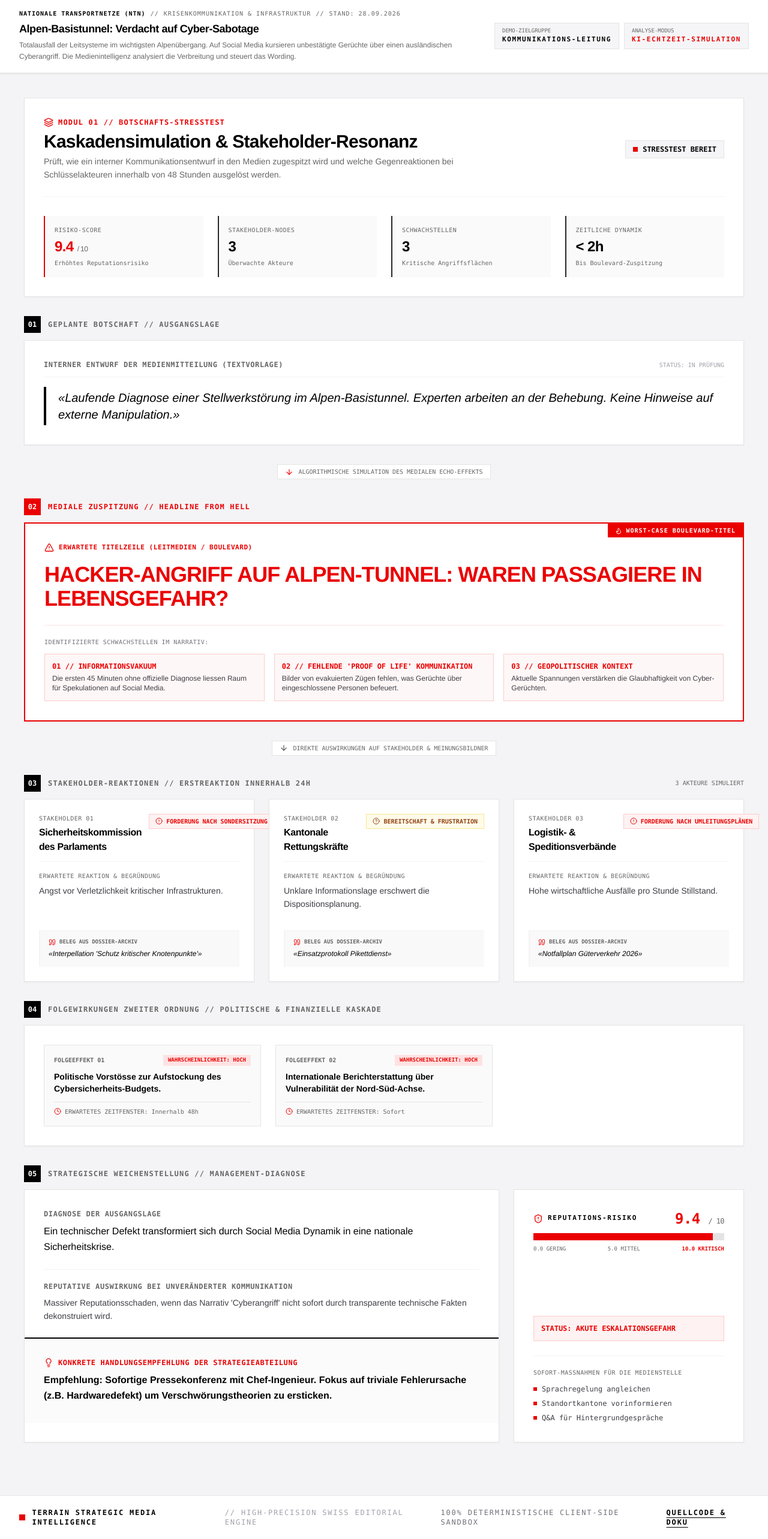
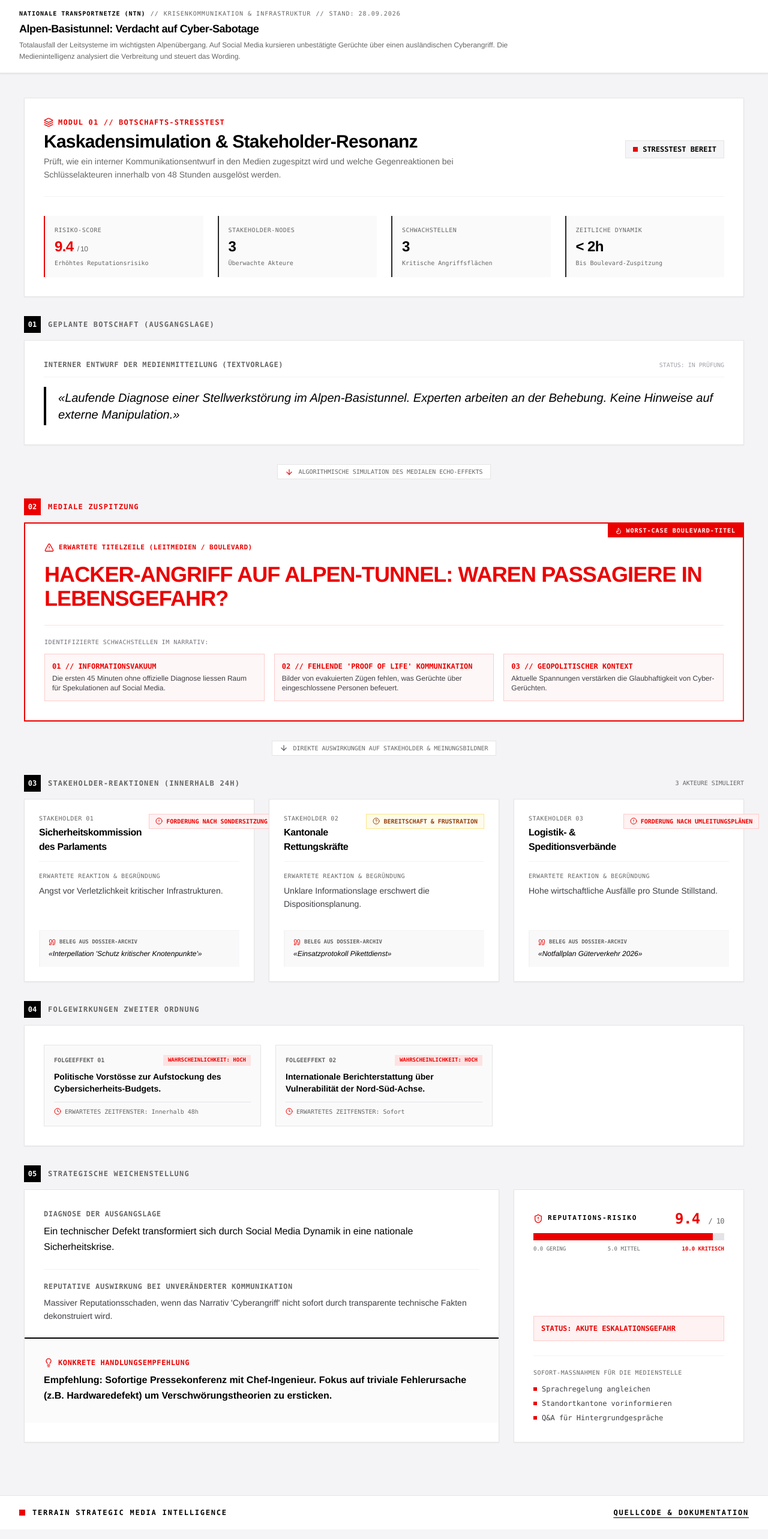
Before and after one commit to Flx-xlF/strategic-analysis-app-case-study, a React (Vite) app: page / in a window 1280 px wide. Shown: the part 149-2715 px from the top of the page at 60% size. Built offline with nearby package versions, Linux system fonts and the light colour scheme.

Commit message:
refactor: remove buzzwords, clean step titles and simplify recommendation headers

```diff
--- a/src/App.tsx
+++ b/src/App.tsx
@@ -84,17 +84,17 @@ export const App: React.FC = () => {
           <div className="flex items-center gap-3">
             <div className="w-2.5 h-2.5 bg-sbb-red" />
             <span className="font-bold text-sbb-black">TERRAIN STRATEGIC MEDIA INTELLIGENCE</span>
-            <span className="text-zinc-400">// HIGH-PRECISION SWISS EDITORIAL ENGINE</span>
+
           </div>
           <div className="flex items-center gap-6">
-            <span className="text-zinc-500">100% DETERMINISTISCHE CLIENT-SIDE SANDBOX</span>
+
             <a
               href="https://github.com/Flx-xlF/strategic-analysis-app-case-study"
               target="_blank"
               rel="noreferrer"
               className="text-sbb-black font-bold hover:text-sbb-red transition-colors underline underline-offset-4"
             >
-              QUELLCODE & DOKU
+              QUELLCODE & DOKUMENTATION
             </a>
           </div>
         </div>
--- a/src/components/cascade/NarrativeCascadeView.tsx
+++ b/src/components/cascade/NarrativeCascadeView.tsx
@@ -104,7 +104,7 @@ export const NarrativeCascadeView: React.FC<Props> = ({
             01
           </span>
           <span className="font-mono text-xs font-bold uppercase tracking-widest text-sbb-stone">
-            GEPLANTE BOTSCHAFT // AUSGANGSLAGE
+            GEPLANTE BOTSCHAFT (AUSGANGSLAGE)
           </span>
         </div>
 
@@ -129,14 +129,14 @@ export const NarrativeCascadeView: React.FC<Props> = ({
         </div>
       </div>
 
-      {/* ═══ STEP 02: MEDIALE ZUSPITZUNG (HEADLINE FROM HELL) ═══ */}
+      {/* ═══ STEP 02: MEDIALE ZUSPITZUNG ═══ */}
       <div className="space-y-3">
         <div className="flex items-center gap-3">
           <span className="w-7 h-7 bg-sbb-red text-white font-mono text-xs font-bold flex items-center justify-center">
             02
           </span>
           <span className="font-mono text-xs font-bold uppercase tracking-widest text-sbb-red">
-            MEDIALE ZUSPITZUNG // HEADLINE FROM HELL
+            MEDIALE ZUSPITZUNG
           </span>
         </div>
 
@@ -192,7 +192,7 @@ export const NarrativeCascadeView: React.FC<Props> = ({
               03
             </span>
             <span className="font-mono text-xs font-bold uppercase tracking-widest text-sbb-stone">
-              STAKEHOLDER-REAKTIONEN // ERSTREAKTION INNERHALB 24H
+              STAKEHOLDER-REAKTIONEN (INNERHALB 24H)
             </span>
           </div>
           <span className="text-[10px] font-mono text-sbb-stone hidden sm:inline-block">
@@ -215,7 +215,7 @@ export const NarrativeCascadeView: React.FC<Props> = ({
               04
             </span>
             <span className="font-mono text-xs font-bold uppercase tracking-widest text-sbb-stone">
-              FOLGEWIRKUNGEN ZWEITER ORDNUNG // POLITISCHE & FINANZIELLE KASKADE
+              FOLGEWIRKUNGEN ZWEITER ORDNUNG
             </span>
           </div>
 
@@ -259,7 +259,7 @@ export const NarrativeCascadeView: React.FC<Props> = ({
             05
           </span>
           <span className="font-mono text-xs font-bold uppercase tracking-widest text-sbb-stone">
-            STRATEGISCHE WEICHENSTELLUNG // MANAGEMENT-DIAGNOSE
+            STRATEGISCHE WEICHENSTELLUNG
           </span>
         </div>
 
@@ -287,7 +287,7 @@ export const NarrativeCascadeView: React.FC<Props> = ({
             <div className="border-t-2 border-sbb-black pt-5 bg-sbb-cloud/40 -mx-6 -mb-6 sm:-mx-8 sm:-mb-8 p-6 sm:p-8">
               <div className="flex items-center gap-2 text-xs font-mono font-bold text-sbb-red uppercase tracking-wider mb-2">
                 <Lightbulb className="w-4 h-4" />
-                <span>KONKRETE HANDLUNGSEMPFEHLUNG DER STRATEGIEABTEILUNG</span>
+                <span>KONKRETE HANDLUNGSEMPFEHLUNG</span>
               </div>
               <p className="text-base font-bold text-sbb-black leading-relaxed">
                 {data.management_summary?.verdict}
--- a/src/components/common/CommandHeader.tsx
+++ b/src/components/common/CommandHeader.tsx
@@ -42,9 +42,7 @@ export const CommandHeader: React.FC<Props> = ({
           <span className="type-ui font-black text-white tracking-[0.2em] text-[11px]">
             TERRAIN ANALYTICS
           </span>
-          <span className="hidden md:inline-block text-zinc-500 font-mono text-[10px]">
-            // EXECUTIVE MEDIA INTELLIGENCE // SANDBOX DEMO
-          </span>
+
         </div>
 
         <div className="flex items-center gap-5 text-[10px] font-mono">
@@ -187,17 +185,6 @@ export const CommandHeader: React.FC<Props> = ({
               {selectedScenario.summary}
             </p>
           </div>
-
-          <div className="shrink-0 flex items-center gap-2 border-t lg:border-t-0 pt-2 lg:pt-0 border-sbb-aluminum">
-            <div className="px-3 py-1.5 bg-sbb-cloud border border-sbb-aluminum text-left">
-              <div className="type-caption text-sbb-stone text-[9px]">DEMO-ZIELGRUPPE</div>
-              <div className="type-mono font-bold text-[11px] text-sbb-black">KOMMUNIKATIONS-LEITUNG</div>
-            </div>
-            <div className="px-3 py-1.5 bg-sbb-cloud border border-sbb-aluminum text-left">
-              <div className="type-caption text-sbb-stone text-[9px]">ANALYSE-MODUS</div>
-              <div className="type-mono font-bold text-[11px] text-sbb-red">KI-ECHTZEIT-SIMULATION</div>
-            </div>
-          </div>
         </div>
       </div>
     </header>
--- a/src/components/inquiry/MediaInquiryView.tsx
+++ b/src/components/inquiry/MediaInquiryView.tsx
@@ -119,7 +119,7 @@ export const MediaInquiryView: React.FC<Props> = ({
             01
           </span>
           <span className="font-mono text-xs font-bold uppercase tracking-widest text-sbb-stone">
-            GEGENÜBERSTELLUNG // ANFRAGE VS. UNTERNEHMENS-DOKTRIN
+            GEGENÜBERSTELLUNG: ANFRAGE VS. DOKTRIN
           </span>
         </div>
 
@@ -202,7 +202,7 @@ export const MediaInquiryView: React.FC<Props> = ({
               02
             </span>
             <span className="font-mono text-xs font-bold uppercase tracking-widest text-sbb-red">
-              WIDERSPRUCHS-BEFUNDE // STRATEGISCHE DISKREPANZ-MATRIX
+              IDENTIFIZIERTE WIDERSPRÜCHE & DISKREPANZEN
             </span>
           </div>
           <span className="text-xs font-mono text-sbb-stone">
@@ -286,7 +286,7 @@ export const MediaInquiryView: React.FC<Props> = ({
             03
           </span>
           <span className="font-mono text-xs font-bold uppercase tracking-widest text-sbb-stone">
-            FREIGABEFÄHIGER ANTWORTENTWURF // EMPFOHLENE STELLUNGNAHME
+            FREIGABEFÄHIGER ANTWORTENTWURF
           </span>
         </div>
 
@@ -295,7 +295,7 @@ export const MediaInquiryView: React.FC<Props> = ({
             <div>
               <div className="flex items-center gap-2 text-xs font-mono font-bold text-sbb-red uppercase tracking-wider mb-1">
                 <Sparkles className="w-4 h-4" />
-                <span>KI-GENERIERTE DEFENSIVE SPRACHREGELUNG</span>
+                <span>EMPFOHLENE DEFENSIVE SPRACHREGELUNG</span>
               </div>
               <h3 className="text-lg font-bold text-sbb-black">
                 Autorisierter Entwurf für schriftliche Rückmeldung
--- a/src/components/trending/TrendingFactoryView.tsx
+++ b/src/components/trending/TrendingFactoryView.tsx
@@ -82,7 +82,7 @@ export const TrendingFactoryView: React.FC<Props> = ({
           <div>
             <div className="flex items-center gap-2 text-xs font-mono font-bold tracking-widest text-sbb-red uppercase mb-1.5">
               <Sparkles className="w-4 h-4" />
-              <span>MODUL 03 // CONTENT-FACTORY</span>
+              <span>MODUL 03 // BRIEFINGS & VORLAGEN</span>
             </div>
             <h1 className="text-2xl sm:text-3xl font-black text-sbb-black tracking-tight">
               Themen-Narrative & Kanal-Briefings
@@ -154,7 +154,7 @@ export const TrendingFactoryView: React.FC<Props> = ({
               01
             </span>
             <span className="font-mono text-xs font-bold uppercase tracking-widest text-sbb-stone">
-              DETEKTIERTE NARRATIVE // THEMA WÄHLEN
+              AKTUELLE THEMEN & NARRATIVE
             </span>
           </div>
           <span className="text-xs font-mono text-sbb-stone">
@@ -234,7 +234,7 @@ export const TrendingFactoryView: React.FC<Props> = ({
             02
           </span>
           <span className="font-mono text-xs font-bold uppercase tracking-widest text-sbb-stone">
-            CONTENT-STUDIO // KANAL-SPEZIFISCHE SYNTHESE
+            KANAL-SPEZIFISCHE VORLAGEN
           </span>
         </div>
 
```
